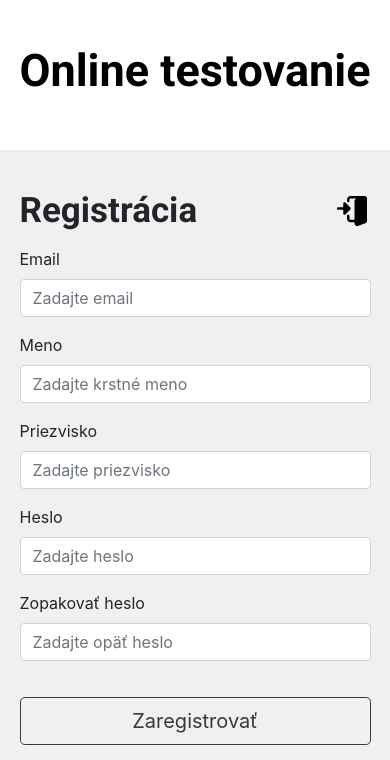
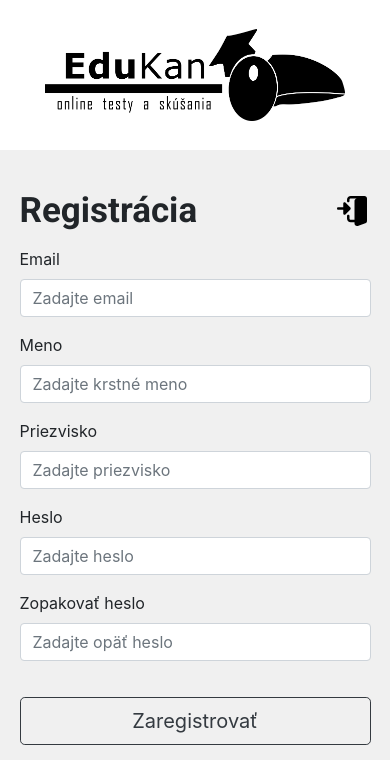
Before and after one commit to tppope/EduKan-Online-testy-a-skusania, a PHP site: page /registration.html in a window 390 px wide. Shown: the top 760 px of the page. Run offline with PHP 8.4, Linux system fonts and the light colour scheme; some libraries are stand-ins or nearby versions.

Commit message:
EDUKAN is here baby !!!

```diff
--- a/css/registration-style.css
+++ b/css/registration-style.css
@@ -18,7 +18,7 @@ body {
     justify-content: center;
     align-items: center;
     background-color: white;
-    height: 150px;
+    height: 240px;
 }
 
 #main-h1 {
@@ -85,3 +85,13 @@ body {
         margin: auto;
     }
 }
+
+@media (max-width: 576px) {
+    #edukan {
+        width: 300px;
+    }
+
+    #main-header {
+        height: 150px;
+    }
+}
--- a/javascript/login-script.js
+++ b/javascript/login-script.js
@@ -6,7 +6,7 @@ $(window).on("load", function () {
     checkLogoutStatus()
 })
 
-function checkLogoutStatus(){
+function checkLogoutStatus() {
     let logoutInfo = sessionStorage.getItem("logoutStatus");
     if (logoutInfo != null) {
         if (logoutInfo === 'failed')
@@ -81,7 +81,7 @@ function submitTeacherLoginForm() {
                         email.addClass("is-invalid");
                     else if (!data.passwordVerify)
                         password.addClass("is-invalid");
-                } else{
+                } else {
                     $("#log-failed-info").text("Prihlásenie neprebehlo úspešne. Skúste to prosím znovu.");
                     showLogInfo(data.status);
                 }
--- a/javascript/registration-script.js
+++ b/javascript/registration-script.js
@@ -10,7 +10,7 @@ function checkSamePasswords() {
         password2.get(0).setCustomValidity("");
 }
 
-function removeIsInvalid(){
+function removeIsInvalid() {
     $("#email").removeClass("is-invalid");
 }
 
--- a/registration.html
+++ b/registration.html
@@ -4,7 +4,9 @@
     <meta charset="UTF-8">
     <meta name="viewport" content="width=device-width, initial-scale=1.0">
 
-    <title>Online testovanie</title>
+    <title>EduKan - online testy a skúšania</title>
+
+    <link rel="icon" href="resources/favicon/edukan-favicon.png" type="image/png" sizes="any">
 
     <link rel="stylesheet" href="https://maxcdn.bootstrapcdn.com/bootstrap/4.0.0/css/bootstrap.min.css"
           integrity="sha384-Gn5384xqQ1aoWXA+058RXPxPg6fy4IWvTNh0E263XmFcJlSAwiGgFAW/dAiS6JXm" crossorigin="anonymous">
@@ -27,9 +29,8 @@
 </head>
 <body>
 <header id="main-header">
-    <h1 id="main-h1">
-        Online testovanie
-    </h1>
+    <img id="edukan" src="resources/pictures/educan/edukan.png" width="570" alt="tukan">
+
 </header>
 <section>
     <header id="section-header" class="reg-section-content">
```
Also changed, not shown: css/login-style.css (+15 -5 lines), css/teacher-homescreen-style.css (+14 -3 lines), index.html (+4 -4 lines), javascript/teacher-homescreen-script.js (+6 -7 lines), teacher-homescreen.html (+10 -8 lines), resources/favicon/edukan-favicon.png (added), resources/pictures/educan/edukan.png (added).
